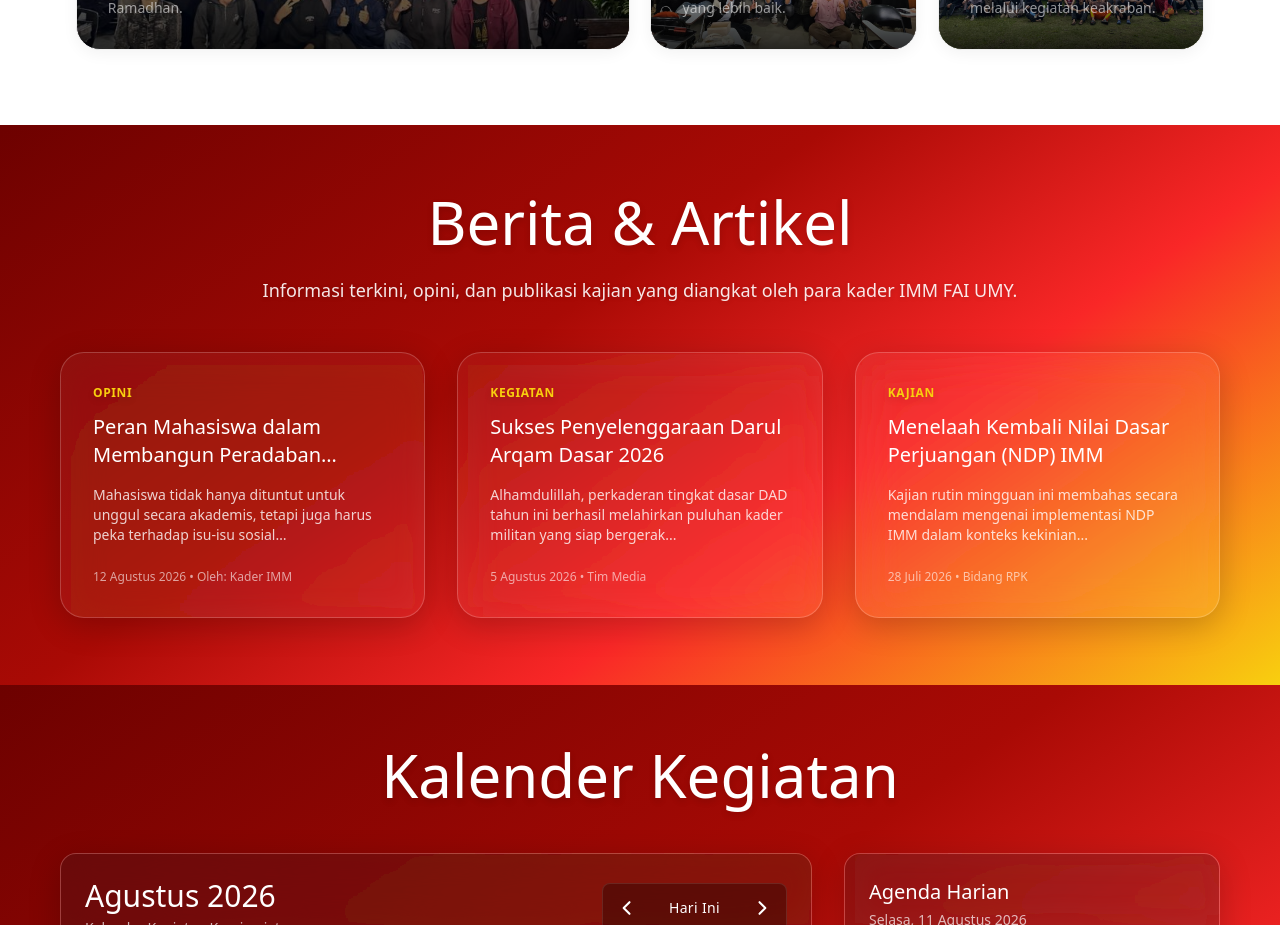
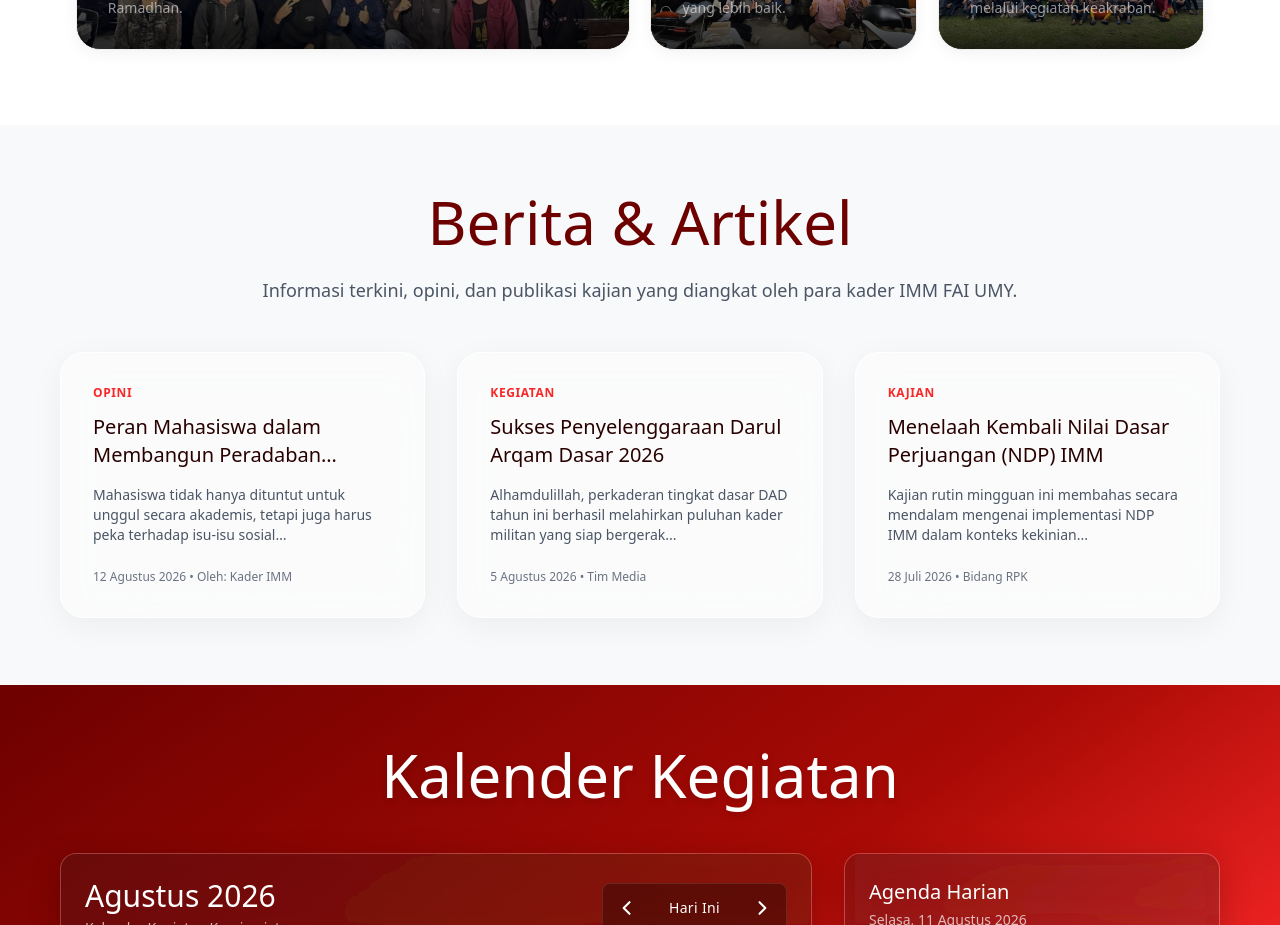
Before and after one commit to immfaiumy25/Imm-web, a Next.js app: page / in a window 1280 px wide. Shown: the part 5180-6105 px from the top of the page. Built offline with nearby package versions, Linux system fonts and the light colour scheme.

Commit message:
style(berita): revert section background to gray and use light frosted glass for cards

```diff
--- a/src/app/page.tsx
+++ b/src/app/page.tsx
@@ -54,7 +54,7 @@ export default function Home() {
         { id: 'kontak', theme: 'dark', title: 'Kontak Kami' },
         { id: 'creative-minority', theme: 'light', title: 'Creative Minority' },
         { id: 'kalender', theme: 'dark', title: 'Kalender Kegiatan' },
-        { id: 'berita', theme: 'dark', title: 'Berita & Artikel' },
+        { id: 'berita', theme: 'light', title: 'Berita & Artikel' },
         { id: 'dokumentasi', theme: 'light', title: 'Dokumentasi' },
         { id: 'bidang', theme: 'dark', title: 'Bidang Organisasi' },
         { id: 'profile', theme: 'light', title: 'Profil Kami' },
@@ -381,11 +381,11 @@ export default function Home() {
       </section>
 
       {/* ========================
-          BERITA SECTION
+          BERITA SECTION (Gray)
           ======================== */}
-      <section id="berita" className="w-full min-h-[70vh] bg-[linear-gradient(145deg,#6d0100_0%,#a90a05_40%,#f92727_65%,#f8cf0f_100%)] text-white p-8 md:p-[60px] flex flex-col items-center justify-center relative overflow-hidden">
-        <h2 className="font-serif text-4xl md:text-6xl font-normal mb-6 text-white text-center drop-shadow-md">Berita & Artikel</h2>
-        <p className="text-lg text-white/90 max-w-[800px] text-center mb-12 drop-shadow-sm font-medium">
+      <section id="berita" className="w-full min-h-[70vh] bg-[#f8f9fa] text-[#280000] p-8 md:p-[60px] flex flex-col items-center justify-center">
+        <h2 className="font-serif text-4xl md:text-6xl font-normal mb-6 text-[#6d0100] text-center">Berita & Artikel</h2>
+        <p className="text-lg text-gray-600 max-w-[800px] text-center mb-12">
           Informasi terkini, opini, dan publikasi kajian yang diangkat oleh para kader IMM FAI UMY.
         </p>
 
@@ -393,55 +393,55 @@ export default function Home() {
           <div
             className="w-full h-full rounded-[24px] p-8 flex flex-col hover:scale-105 transition-transform cursor-pointer"
             style={{
-              background: 'rgba(255, 255, 255, 0.05)',
+              background: 'rgba(255, 255, 255, 0.4)',
               backdropFilter: 'url(#liquid-glass) blur(16px)',
               WebkitBackdropFilter: 'url(#liquid-glass) blur(16px)',
-              boxShadow: '0 8px 32px 0 rgba(0, 0, 0, 0.2)',
-              border: '1px solid rgba(255, 255, 255, 0.2)'
+              boxShadow: '0 8px 32px 0 rgba(0, 0, 0, 0.05)',
+              border: '1px solid rgba(255, 255, 255, 1)'
             }}
           >
-            <div className="text-xs font-bold text-[#f8cf0f] tracking-wider mb-3 drop-shadow-md">OPINI</div>
-            <h3 className="text-xl font-serif text-white mb-4 line-clamp-2">Peran Mahasiswa dalam Membangun Peradaban Bangsa di Era Digital</h3>
-            <p className="text-white/80 text-sm flex-grow line-clamp-3 mb-6 font-normal">
+            <div className="text-xs font-bold text-[#f92727] tracking-wider mb-3">OPINI</div>
+            <h3 className="text-xl font-serif text-[#280000] mb-4 line-clamp-2">Peran Mahasiswa dalam Membangun Peradaban Bangsa di Era Digital</h3>
+            <p className="text-gray-600 text-sm flex-grow line-clamp-3 mb-6 font-normal">
               Mahasiswa tidak hanya dituntut untuk unggul secara akademis, tetapi juga harus peka terhadap isu-isu sosial kemasyarakatan...
             </p>
-            <div className="text-xs text-white/60 font-medium">12 Agustus 2026 • Oleh: Kader IMM</div>
+            <div className="text-xs text-gray-500 font-medium">12 Agustus 2026 • Oleh: Kader IMM</div>
           </div>
 
           <div
             className="w-full h-full rounded-[24px] p-8 flex flex-col hover:scale-105 transition-transform cursor-pointer"
             style={{
-              background: 'rgba(255, 255, 255, 0.05)',
+              background: 'rgba(255, 255, 255, 0.4)',
               backdropFilter: 'url(#liquid-glass) blur(16px)',
               WebkitBackdropFilter: 'url(#liquid-glass) blur(16px)',
-              boxShadow: '0 8px 32px 0 rgba(0, 0, 0, 0.2)',
-              border: '1px solid rgba(255, 255, 255, 0.2)'
+              boxShadow: '0 8px 32px 0 rgba(0, 0, 0, 0.05)',
+              border: '1px solid rgba(255, 255, 255, 1)'
             }}
           >
-            <div className="text-xs font-bold text-[#f8cf0f] tracking-wider mb-3 drop-shadow-md">KEGIATAN</div>
-            <h3 className="text-xl font-serif text-white mb-4 line-clamp-2">Sukses Penyelenggaraan Darul Arqam Dasar 2026</h3>
-            <p className="text-white/80 text-sm flex-grow line-clamp-3 mb-6 font-normal">
+            <div className="text-xs font-bold text-[#f92727] tracking-wider mb-3">KEGIATAN</div>
+            <h3 className="text-xl font-serif text-[#280000] mb-4 line-clamp-2">Sukses Penyelenggaraan Darul Arqam Dasar 2026</h3>
+            <p className="text-gray-600 text-sm flex-grow line-clamp-3 mb-6 font-normal">
               Alhamdulillah, perkaderan tingkat dasar DAD tahun ini berhasil melahirkan puluhan kader militan yang siap bergerak...
             </p>
-            <div className="text-xs text-white/60 font-medium">5 Agustus 2026 • Tim Media</div>
+            <div className="text-xs text-gray-500 font-medium">5 Agustus 2026 • Tim Media</div>
           </div>
 
           <div
             className="w-full h-full rounded-[24px] p-8 flex flex-col hover:scale-105 transition-transform cursor-pointer"
             style={{
-              background: 'rgba(255, 255, 255, 0.05)',
+              background: 'rgba(255, 255, 255, 0.4)',
               backdropFilter: 'url(#liquid-glass) blur(16px)',
               WebkitBackdropFilter: 'url(#liquid-glass) blur(16px)',
-              boxShadow: '0 8px 32px 0 rgba(0, 0, 0, 0.2)',
-              border: '1px solid rgba(255, 255, 255, 0.2)'
+              boxShadow: '0 8px 32px 0 rgba(0, 0, 0, 0.05)',
+              border: '1px solid rgba(255, 255, 255, 1)'
             }}
           >
-            <div className="text-xs font-bold text-[#f8cf0f] tracking-wider mb-3 drop-shadow-md">KAJIAN</div>
-            <h3 className="text-xl font-serif text-white mb-4 line-clamp-2">Menelaah Kembali Nilai Dasar Perjuangan (NDP) IMM</h3>
-            <p className="text-white/80 text-sm flex-grow line-clamp-3 mb-6 font-normal">
+            <div className="text-xs font-bold text-[#f92727] tracking-wider mb-3">KAJIAN</div>
+            <h3 className="text-xl font-serif text-[#280000] mb-4 line-clamp-2">Menelaah Kembali Nilai Dasar Perjuangan (NDP) IMM</h3>
+            <p className="text-gray-600 text-sm flex-grow line-clamp-3 mb-6 font-normal">
               Kajian rutin mingguan ini membahas secara mendalam mengenai implementasi NDP IMM dalam konteks kekinian...
             </p>
-            <div className="text-xs text-white/60 font-medium">28 Juli 2026 • Bidang RPK</div>
+            <div className="text-xs text-gray-500 font-medium">28 Juli 2026 • Bidang RPK</div>
           </div>
         </div>
       </section>
```
